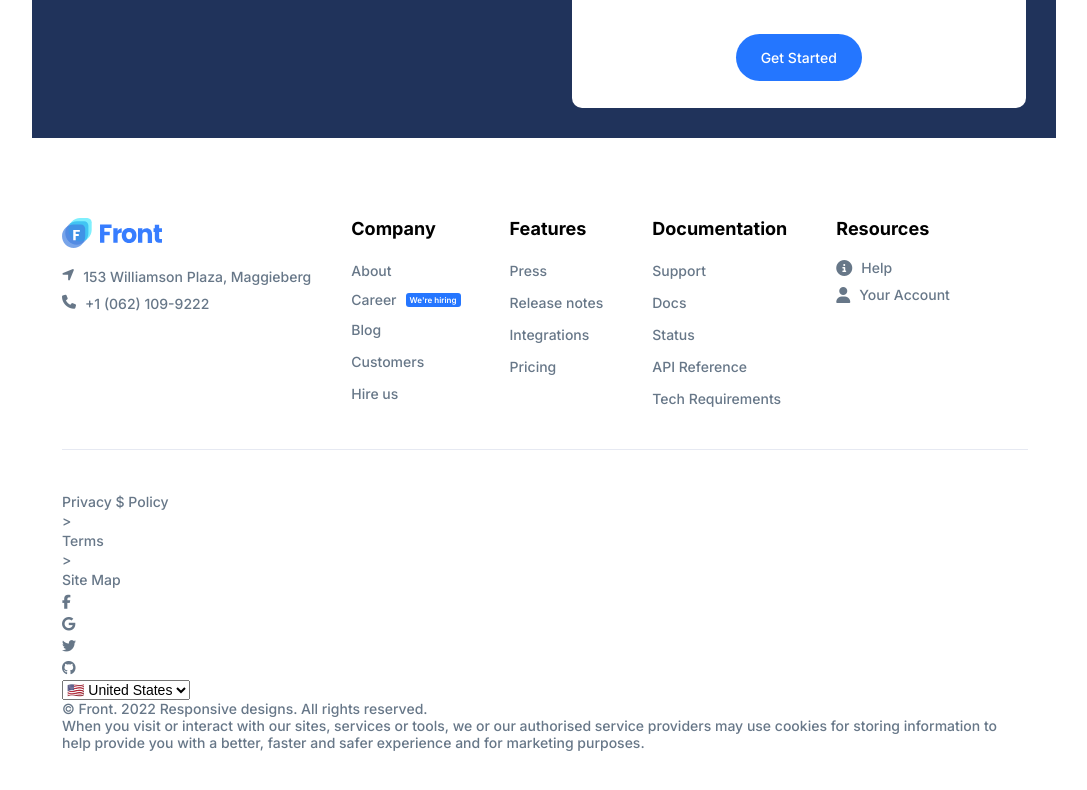
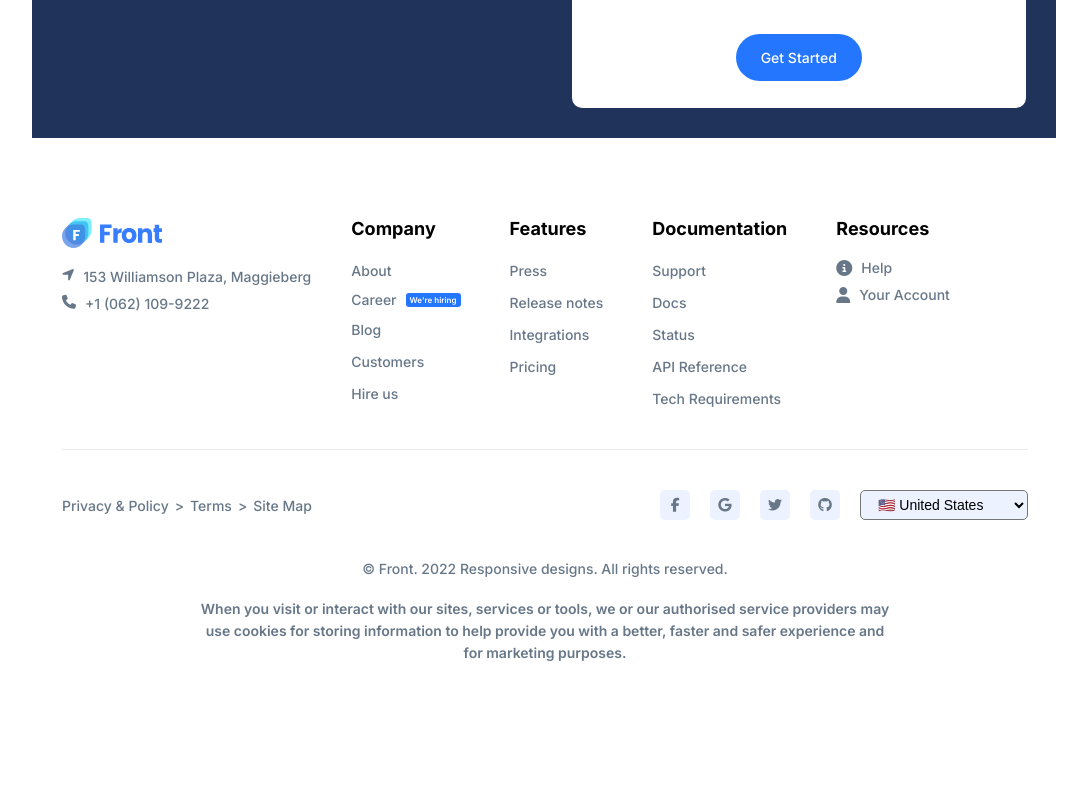
Before and after one commit to efran7107/saas-project-restart, a plain HTML site: page index.html in a window 1280 px wide. Shown: the part 4663-5453 px from the top of the page, without its empty margins (96-1183 px from the left). After the commit the page ends 5367 px from the top, so only its background shows below. Drawn offline with nearby package versions, Linux system fonts and the light colour scheme.

Commit message:
finished desktop

```diff
--- a/css/styles.css
+++ b/css/styles.css
@@ -876,6 +876,14 @@
     height: 9.375rem;
 }
 
+.text-area::placeholder {
+    font-family: 'Open sans', sans-serif;
+    font-weight: 510;
+    font-size: 14px;
+    line-height: 22px;
+    color: #828282;
+}
+
 .form-group select,
 .form-group input {
     display: flex;
@@ -1031,6 +1039,10 @@
     color: var(--white);
 }
 
+.resource-list:nth-child(1) ul li:nth-child(2) a:nth-child(2):hover {
+    color: var(--white);
+}
+
 .resource-list ul li i {
     color: var(--font-color-dark);
 }
@@ -1040,3 +1052,86 @@
     height: .0625rem;
     background: #e6e9f2;
 }
+
+.footer-main .bottom-footer,
+.bottom-footer .social-links {
+    display: flex;
+    flex-direction: column;
+    align-items: center;
+    padding: 0rem;
+    gap: var(--size-40);
+}
+
+.bottom-footer .social-links {
+    flex-direction: row;
+    justify-content: space-between;
+    gap: 13.25rem;
+    width: 60.375rem;
+}
+
+.social-links .site-map,
+.social-links .social-list {
+    display: flex;
+    flex-direction: row;
+    padding: 0px;
+}
+
+.social-links .site-map {
+    align-items: flex-start;
+    gap: 6px;
+}
+
+.site-map a:hover {
+    color: var(--font-color-link);
+}
+
+.social-links .social-list {
+    align-items: flex-end;
+    gap: 20px;
+}
+
+.social,
+#country-footer {
+    display: flex;
+    flex-direction: column;
+    justify-content: center;
+    align-items: center;
+    padding: 0px 4px;
+    gap: 10px;
+    width: 30px;
+    height: 30px;
+    background: #ECF2FF;
+    border-radius: 5px;
+}
+
+#country-footer {
+    padding: 5px 13px;
+    gap: 20px;
+    width: 168px;
+    text-align-last:center;
+    font-size: 14px;
+    line-height: 16px;
+    font-weight: 400;
+}
+
+.social-list .social:hover,
+.social-list #country:hover {
+    color: #ECF2FF;
+    background-color: var(--font-color-dark);
+}
+
+.all-rights {
+    display: flex;
+    flex-direction: column;
+    justify-content: center;
+    align-items: center;
+    padding: 0rem;
+    gap: 1.3125rem;
+}
+
+.all-rights p:nth-child(2) {
+    line-height: 1.375rem;
+    text-align: center;
+    width: 43.75rem;
+    font-weight: 510;
+}
--- a/index.html
+++ b/index.html
@@ -441,7 +441,7 @@
             <div class="bottom-footer">
                 <div class="social-links">
                     <div class="site-map">
-                        <a href="#">Privacy $ Policy</a>
+                        <a href="#">Privacy & Policy</a>
                         <p>></p>
                         <a href="#">Terms</a>
                         <p>></p>
@@ -460,9 +460,9 @@
                         <div class="social-button">
                             <a class="social"><i class="fa-brands fa-github"></i></a>
                         </div>
-                        <select name="Country" id="Country">
-                            <option value="US">🇺🇸 United States</option>
-                            <option value="Can">🇨🇦 Canada</option>
+                        <select name="Country" id="country-footer">
+                            <option value="US">🇺🇸 <p>United States</p> </option>
+                            <option value="Can">🇨🇦 <p>Canada</p> </option>
                         </select>
                     </div>
                 </div>
```
